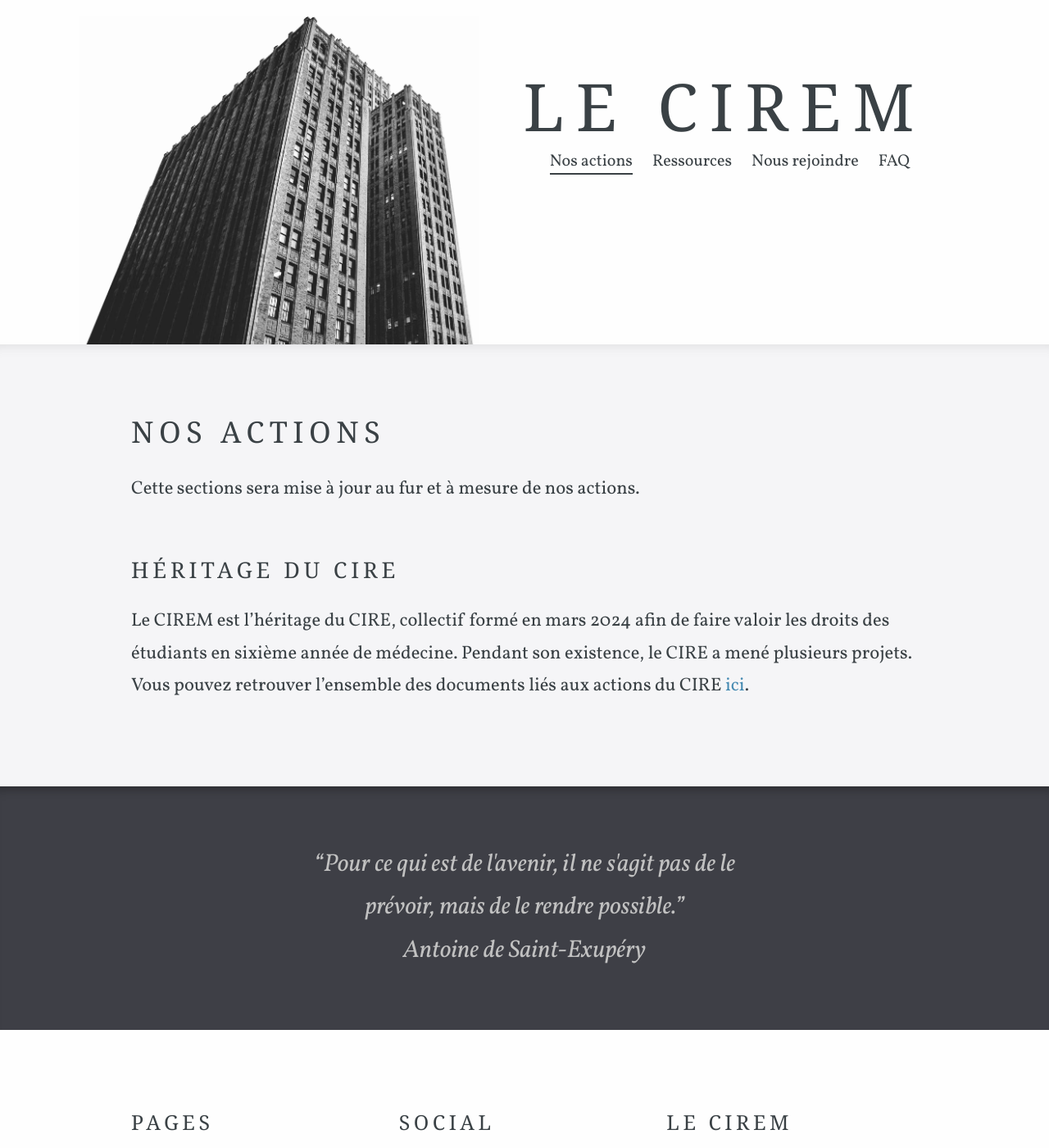
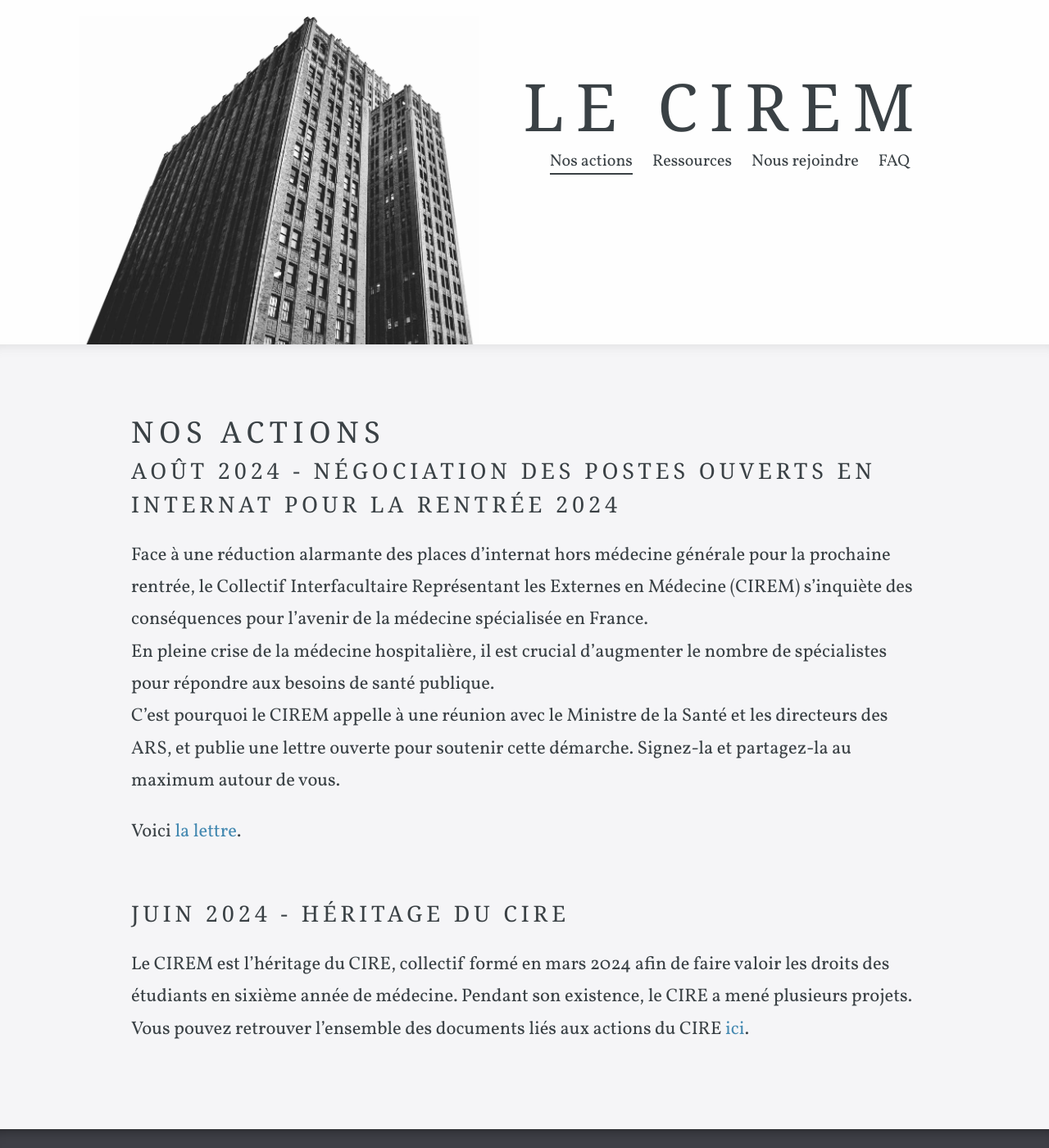
Before and after one commit to ciremwebsite/ciremwebsite.github.io, a Jekyll site: the page built from nos_actions/actions.md, in a window 1280 px wide and 1400 px high. Shown: the whole window at 82% size. Built offline with Jekyll 4.4.1, drawn with Linux system fonts in a browser that asks for light colours; some web fonts are replaced.

Commit message:
Update actions.md

```diff
--- a/nos_actions/actions.md
+++ b/nos_actions/actions.md
@@ -7,8 +7,14 @@ show_in_navigation: true
 navigation_order: 1
 ---
 
-Cette sections sera mise à jour au fur et à mesure de nos actions.
+### Août 2024 - Négociation des postes ouverts en Internat pour la rentrée 2024
 
-### Héritage du CIRE
+Face à une réduction alarmante des places d'internat hors médecine générale pour la prochaine rentrée, le Collectif Interfacultaire Représentant les Externes en Médecine (CIREM) s'inquiète des conséquences pour l'avenir de la médecine spécialisée en France.
+En pleine crise de la médecine hospitalière, il est crucial d'augmenter le nombre de spécialistes pour répondre aux besoins de santé publique.
+C'est pourquoi le CIREM appelle à une réunion avec le Ministre de la Santé et les directeurs des ARS, et publie une lettre ouverte pour soutenir cette démarche. Signez-la et partagez-la au maximum autour de vous.
+
+Voici [la lettre](https://ciremwebsite.github.io/lettre_ouverte/).
+
+### Juin 2024 - Héritage du CIRE
 
 Le CIREM est l'héritage du CIRE, collectif formé en mars 2024 afin de faire valoir les droits des étudiants en sixième année de médecine. Pendant son existence, le CIRE a mené plusieurs projets. Vous pouvez retrouver l'ensemble des documents liés aux actions du CIRE [ici](https://ciremwebsite.github.io/ressources/ressources/).
```
